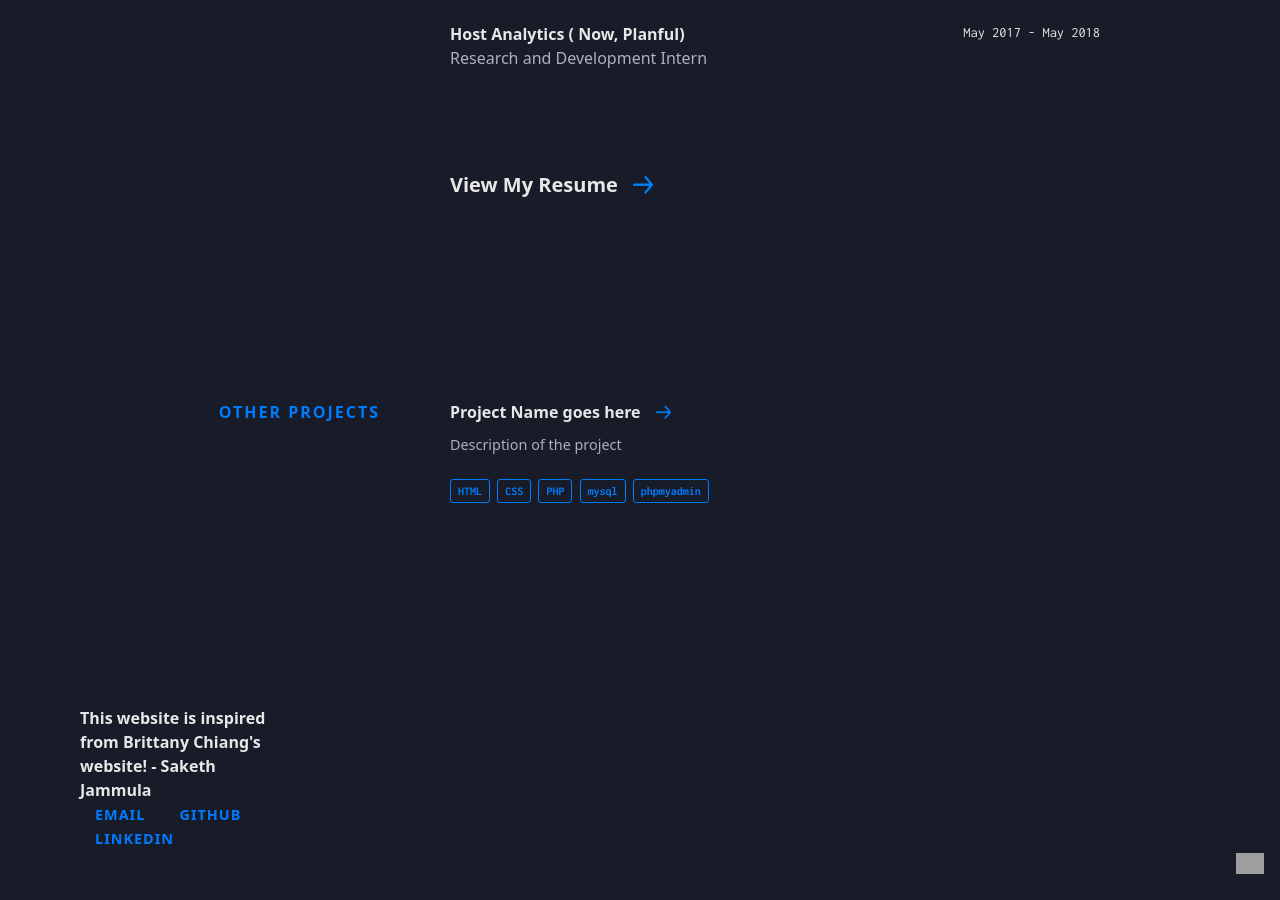
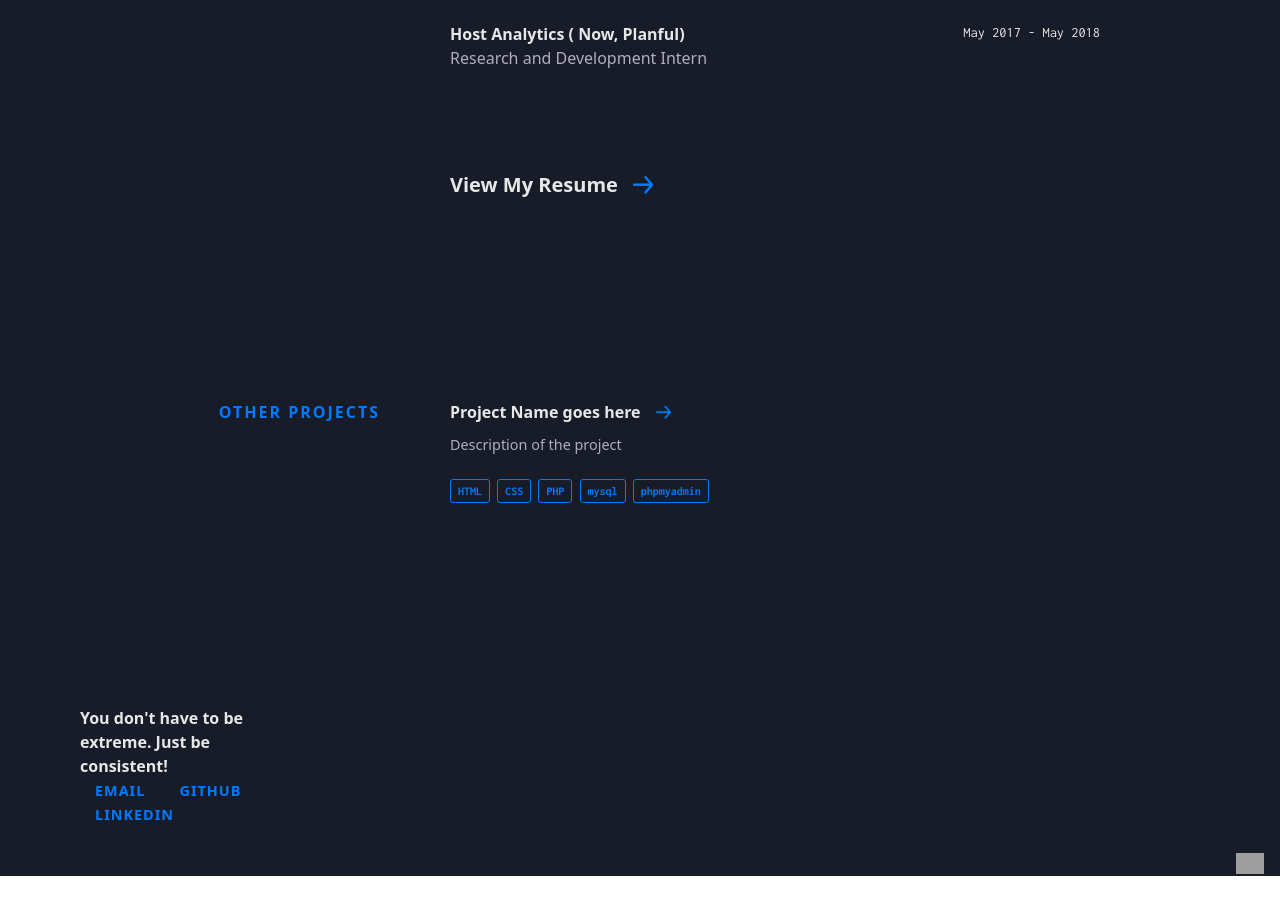
Before and after one commit to SakethJammula/sakethjammula.github.io, a Jekyll site: the page built from index.html, in a window 1280 px wide and 900 px high, scrolled down 1893 px. Built offline with Jekyll 4.4.1, drawn with Linux system fonts in a browser that asks for light colours; nearby versions of some CDN libraries; some web fonts are replaced; after the commit the page ends 2769 px from its top, so only the background shows below that; grey boxes are pictures that could not be loaded.

Commit message:
Update footer.html

```diff
--- a/_includes/footer.html
+++ b/_includes/footer.html
@@ -1,7 +1,7 @@
 <footer class="footer">
       <div class="footer__copyright">
     <div class="top">
-      <span> This website is inspired from <a href="https://brittanychiang.com/">Brittany Chiang's </a> website!  - Saketh Jammula
+          <span> You don't have to be extreme. Just be consistent!</span>
     </div>
   <div class="footer__links">
     {% for link in site.social %}
```
